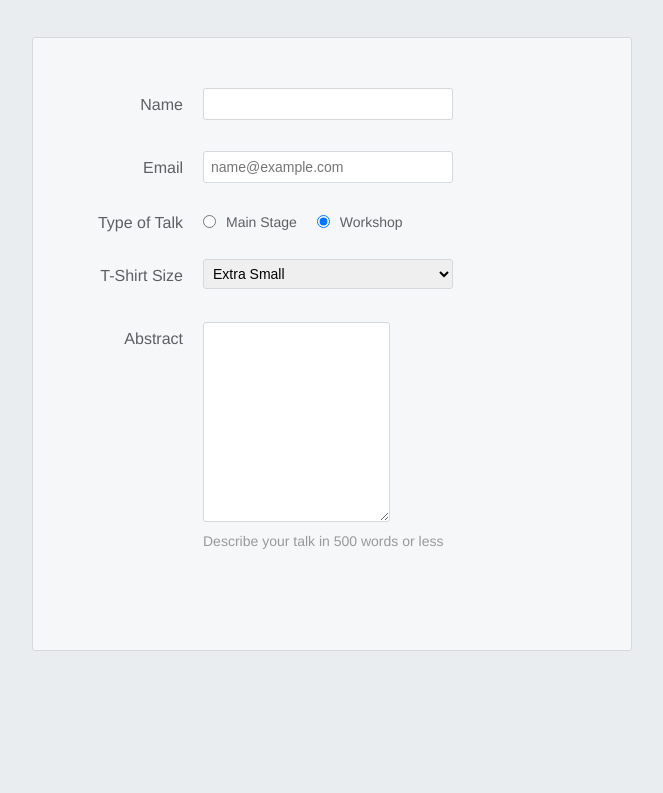
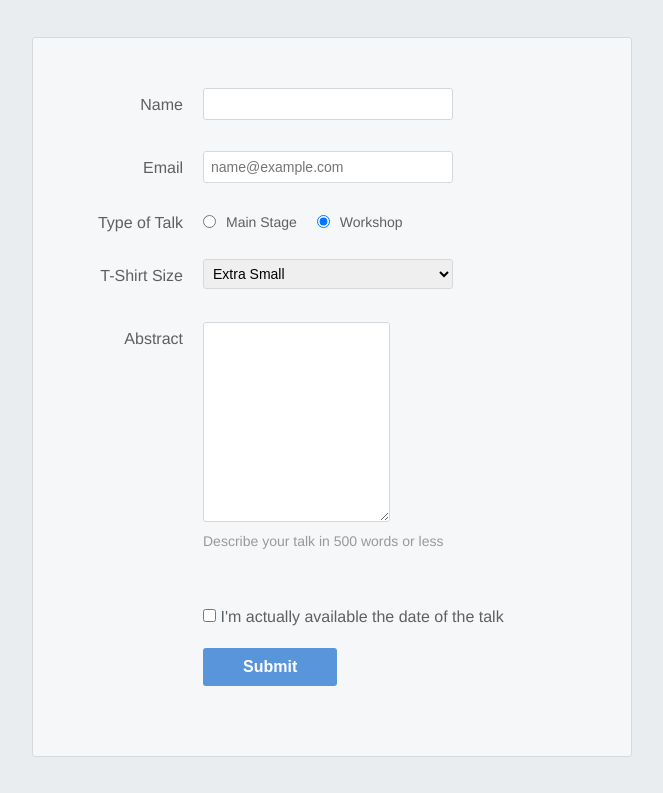
Before and after one commit to JoshBennett793/intermediate-html-css, a plain HTML site: page speaker-submission/index.html in a window 1280 px wide. Shown: the part 225-1018 px from the top of the page, without its empty margins (308-971 px from the left). Before the commit the page ends 916 px from the top, so only its background shows below. Drawn offline with Linux system fonts and the light colour scheme.

Commit message:
Add checkbox and submit button elements

```diff
--- a/speaker-submission/index.html
+++ b/speaker-submission/index.html
@@ -1,11 +1,11 @@
 <!DOCTYPE html>
 <html lang="en">
   <head>
-	<meta charset="UTF-8">
-	<meta http-equiv="X-UA-Compatible" content="IE=edge">
-	<meta name="viewport" content="width=device-width, initial-scale=1.0">
+    <meta charset="UTF-8" />
+    <meta http-equiv="X-UA-Compatible" content="IE=edge" />
+    <meta name="viewport" content="width=device-width, initial-scale=1.0" />
     <title>Speaker Submission</title>
-	<link rel="stylesheet" href="style.css">
+    <link rel="stylesheet" href="style.css" />
   </head>
   <body>
     <header class="speaker-form-header">
@@ -13,32 +13,37 @@
       <p><em>Want to speak at our conference? Fill out this form.</em></p>
     </header>
     <form action="" method="get" class="speaker-form">
-
       <div class="form-row">
         <label for="full-name">Name</label>
-			<input id="full-name" name="full-name" type="text">
+        <input id="full-name" name="full-name" type="text" />
       </div>
 
       <div class="form-row">
         <label for="email">Email</label>
-			<input id="email"
+        <input
+          id="email"
           type="email"
           name="email"
-							placeholder="name@example.com">
+          placeholder="name@example.com"
+        />
       </div>
 
       <fieldset class="legacy-form-row">
         <legend>Type of Talk</legend>
-			<input id="talk-type-1"
+        <input
+          id="talk-type-1"
           name="talk-type"
           type="radio"
-							value="main-stage" >
+          value="main-stage"
+        />
         <label for="talk-type-1" class="radio-label">Main Stage</label>
-			<input id="talk-type-2"
+        <input
+          id="talk-type-2"
           name="talk-type"
           type="radio"
           value="workshop"
-							checked >
+          checked
+        />
         <label for="talk-type-2" class="radio-label">Workshop</label>
       </fieldset>
 
@@ -58,6 +63,22 @@
         <div class="instructions">Describe your talk in 500 words or less</div>
       </div>
 
+      <div class="form-row">
+        <label for="available" class="checkbox-label">
+          <input
+            type="checkbox"
+            name="available"
+            id="available"
+            value="is-available"
+          />
+          <span>I'm actually available the date of the talk</span>
+        </label>
+      </div>
+
+			<div class="form-row">
+				<button>Submit</button>
+			</div>
+
     </form>
   </body>
 </html>
--- a/speaker-submission/style.css
+++ b/speaker-submission/style.css
@@ -120,6 +120,36 @@ body {
 	margin-bottom: 30px;
 }
 
+.form-row .checkbox-label {
+	margin-bottom: 0;
+}
+
+.form-row button {
+	font-size:  16px;
+	font-weight: bold;
+
+	color: #FFFFFF;
+	background-color: #5995DA;
+
+	border: none;
+	border-radius: 3px;
+
+	padding: 10px 40px;
+	cursor: pointer;
+}
+
+.form-row button:hover {
+	background-color: #76AEED;
+}
+
+.form-row button:active {
+	background-color: #407FC7;
+}
+
+
+
+
+
 @media only screen and (min-width: 700px) {
 
 	.speaker-form-header,
@@ -152,6 +182,14 @@ body {
 		margin-left: 120px;
 	}
 
+	.form-row .checkbox-label {
+		margin-left: 120px;
+		width: auto;
+	}
+
+	.form-row button {
+		margin-left: 120px;
+	}
 	.legacy-form-row {
 		margin-bottom: 10px;
 	}
```
Lines whose indentation alone changed are shown as unchanged.
